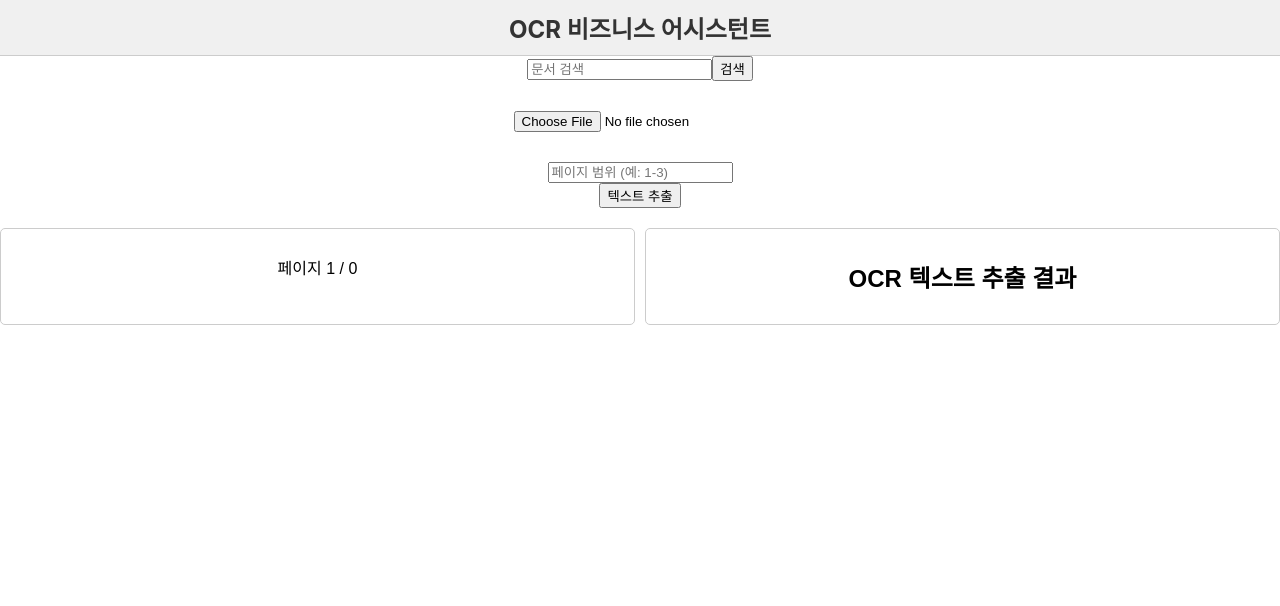
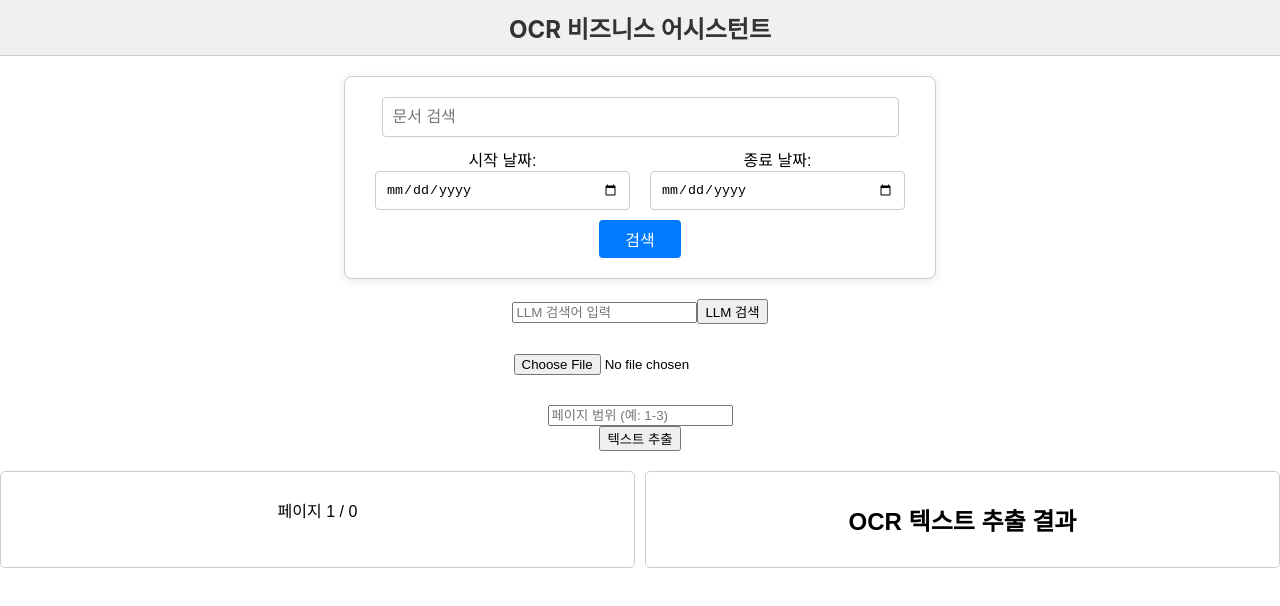
Before and after one commit to whgustj00/OCR-Business-Assistant, a React (Create React App) app in the folder ocr-app/: page / in a window 1280 px wide. Shown: the top 606 px of the page. Built offline with nearby package versions, Linux system fonts and the light colour scheme.

Commit message:
검색 기능 고도화, 날짜 범위 추가

```diff
--- a/ocr-app/src/components/App.js
+++ b/ocr-app/src/components/App.js
@@ -4,6 +4,7 @@ import { getDocument } from "pdfjs-dist/webpack";
 import FileUpload from "./FileUpload";
 import ImagePreview from "./ImagePreview";
 import OcrOutput from "./OcrOutput";
+import LlmSearchResults from "./LlmSearchResults"; // LLM 검색 결과 컴포넌트
 import { useNavigate } from "react-router-dom";
 import "../css/App.css";
 
@@ -17,6 +18,9 @@ function App() {
   const [currentPage, setCurrentPage] = useState(0);
   const [scale, setScale] = useState(1);
   const [searchTerm, setSearchTerm] = useState("");
+  const [startDate, setStartDate] = useState(""); // 시작 날짜 상태
+  const [endDate, setEndDate] = useState(""); // 종료 날짜 상태
+  const [llmSearchTerm, setLlmSearchTerm] = useState("");
   const [summaryHtml, setSummaryHtml] = useState("");
   const [formattedData, setFormattedData] = useState({});
   const [fileName, setFileName] = useState("");
@@ -31,7 +35,23 @@ function App() {
       alert("검색어를 입력하세요.");
       return;
     }
-    navigate(`/search?query=${encodeURIComponent(searchTerm)}`);
+
+    // 쿼리 파라미터에 날짜 정보 추가
+    const query = `/search?query=${encodeURIComponent(searchTerm)}`;
+    const startParam = startDate
+      ? `&start_date=${encodeURIComponent(startDate)}`
+      : "";
+    const endParam = endDate ? `&end_date=${encodeURIComponent(endDate)}` : "";
+
+    navigate(`${query}${startParam}${endParam}`);
+  };
+  // LLM 검색 요청 처리
+  const handleLLMSearch = async () => {
+    if (!llmSearchTerm) {
+      alert("검색어를 입력하세요.");
+      return;
+    }
+    navigate(`/search_llm?query=${encodeURIComponent(llmSearchTerm)}`);
   };
 
   const validatePageRange = (range) => {
@@ -176,18 +196,58 @@ function App() {
         <h1 className="navbar-title">OCR 비즈니스 어시스턴트</h1>
       </nav>
       <div className="App">
+        <div className="search-container">
+          <input
+            className="input"
+            type="text"
+            placeholder="문서 검색"
+            value={searchTerm}
+            onChange={(e) => setSearchTerm(e.target.value)}
+            onKeyDown={(e) => {
+              if (e.key === "Enter") {
+                handleSearch(); // 엔터 키를 누르면 검색 실행
+              }
+            }}
+          />
+
+          <div className="date-picker-container">
+            <label className="label">
+              시작 날짜:
+              <input
+                className="date-input"
+                type="date"
+                value={startDate}
+                onChange={(e) => setStartDate(e.target.value)}
+              />
+            </label>
+
+            <label className="label">
+              종료 날짜:
+              <input
+                className="date-input"
+                type="date"
+                value={endDate}
+                onChange={(e) => setEndDate(e.target.value)}
+              />
+            </label>
+          </div>
+          <button className="button" onClick={handleSearch}>
+            검색
+          </button>
+        </div>
+        {/* LLM 검색 입력 */}
         <input
           type="text"
-          placeholder="문서 검색"
-          value={searchTerm}
-          onChange={(e) => setSearchTerm(e.target.value)}
+          placeholder="LLM 검색어 입력"
+          value={llmSearchTerm}
+          onChange={(e) => setLlmSearchTerm(e.target.value)}
           onKeyDown={(e) => {
             if (e.key === "Enter") {
-              handleSearch(); // 엔터 키를 누르면 검색 실행
+              handleLLMSearch(); // 엔터 키를 누르면 LLM 검색 실행
             }
           }}
         />
-        <button onClick={handleSearch}>검색</button>
+        <button onClick={handleLLMSearch}>LLM 검색</button>
         <FileUpload onFileUpload={handleFileUpload} />
         <input
           type="text"
@@ -200,7 +260,6 @@ function App() {
         <button onClick={handleTextExtraction} disabled={isOcrProcessing}>
           텍스트 추출
         </button>
-
         {htmlOutput && (
           <button
             onClick={handleSummarizeAndFormat}
@@ -209,7 +268,6 @@ function App() {
             요약 및 정형화
           </button>
         )}
-
         <div className="output-container">
           <ImagePreview
             imageUrls={imageUrls}
--- a/ocr-app/src/components/SearchResults.js
+++ b/ocr-app/src/components/SearchResults.js
@@ -5,16 +5,22 @@ function SearchResults() {
   const location = useLocation();
   const [searchResults, setSearchResults] = useState([]);
   const [isLoading, setIsLoading] = useState(false);
+  const [errorMessage, setErrorMessage] = useState(""); // 에러 메시지 상태 추가
   const queryParams = new URLSearchParams(location.search);
   const query = queryParams.get("query"); // 쿼리 파라미터로 검색어 추출
+  const startDate = queryParams.get("start_date"); // 시작 날짜 가져오기
+  const endDate = queryParams.get("end_date"); // 끝 날짜 가져오기
 
   useEffect(() => {
     // 검색 요청 함수
     const fetchSearchResults = async () => {
       setIsLoading(true);
+      setErrorMessage(""); // 이전 에러 메시지 초기화
       try {
         const response = await fetch(
-          `http://127.0.0.1:5000/search?query=${encodeURIComponent(query)}`
+          `http://127.0.0.1:5000/search?query=${encodeURIComponent(query)}${
+            startDate ? `&start_date=${encodeURIComponent(startDate)}` : ""
+          }${endDate ? `&end_date=${encodeURIComponent(endDate)}` : ""}`
         );
 
         // 응답이 JSON 형식인지 확인
@@ -33,6 +39,7 @@ function SearchResults() {
         }
       } catch (error) {
         console.error("Error fetching search results:", error);
+        setErrorMessage("검색 결과를 가져오는 데 오류가 발생했습니다."); // 에러 메시지 설정
         setSearchResults([]); // 오류 발생 시 빈 배열 설정
       } finally {
         setIsLoading(false);
@@ -42,13 +49,15 @@ function SearchResults() {
     if (query) {
       fetchSearchResults();
     }
-  }, [query]);
+  }, [query, startDate, endDate]); // 의존성 배열에 날짜도 추가
 
   if (isLoading) return <div>검색 중...</div>;
 
   return (
     <div>
       <h2>검색 결과 : {query}</h2>
+      {errorMessage && <div className="error-message">{errorMessage}</div>}{" "}
+      {/* 에러 메시지 표시 */}
       <div className="search-results">
         {searchResults.length > 0 ? (
           searchResults.map((result, index) => (
--- a/ocr-app/src/css/App.css
+++ b/ocr-app/src/css/App.css
@@ -35,3 +35,63 @@ pre {
   overflow-x: auto;
   max-height: 400px;
 }
+
+.input {
+  width: 90%; /* 전체 너비 사용 */
+  padding: 10px; /* 내부 여백 추가 */
+  border: 1px solid #ccc; /* 테두리 색상 */
+  border-radius: 4px; /* 모서리 둥글게 */
+  font-size: 16px; /* 글자 크기 설정 */
+}
+
+.date-input {
+  flex: 1; /* 가로 너비를 1:1 비율로 조정 */
+  margin: 0 10px; /* 좌우 여백 추가 */
+  padding: 10px; /* 내부 여백 추가 */
+  border: 1px solid #ccc; /* 테두리 색상 */
+  border-radius: 4px; /* 모서리 둥글게 */
+}
+
+.label {
+  display: flex; /* 플렉스 박스 사용 */
+  flex-direction: column; /* 세로로 정렬 */
+  flex: 1; /* 균등 배분 */
+}
+
+.button {
+  background-color: #007bff; /* 버튼 배경색 */
+  color: white; /* 텍스트 색상 */
+  border: none; /* 테두리 제거 */
+  padding: 7px; /* 내부 여백 */
+  border-radius: 4px; /* 모서리 둥글게 */
+  cursor: pointer; /* 커서 스타일 변경 */
+  font-size: 16px; /* 글자 크기 설정 */
+  transition: background-color 0.3s; /* 배경색 변화 효과 */
+  width: 15%; /* 전체 너비 사용 */
+}
+
+.button:hover {
+  background-color: #0056b3; /* 호버 시 배경색 */
+}
+
+.llm-title {
+  margin-top: 20px; /* 위 여백 추가 */
+  font-size: 20px; /* 크기 설정 */
+  color: #333; /* 글자 색상 설정 */
+}
+
+.search-container {
+  max-width: 550px; /* 최대 너비 설정 */
+  margin: 20px auto; /* 상단 여백과 중앙 정렬 */
+  padding: 20px; /* 내부 여백 추가 */
+  border: 1px solid #ccc; /* 테두리 추가 */
+  border-radius: 8px; /* 모서리 둥글게 */
+  background-color: #fff; /* 배경색 */
+  box-shadow: 0 2px 8px rgba(0, 0, 0, 0.1); /* 그림자 추가 */
+}
+
+.date-picker-container {
+  display: flex; /* 플렉스 박스 사용 */
+  justify-content: space-between; /* 양쪽으로 균등 배치 */
+  margin: 10px 0; /* 위아래 여백 추가 */
+}
```
Also changed, not shown: 1 other file (tests, documents, lock files or other folders).
